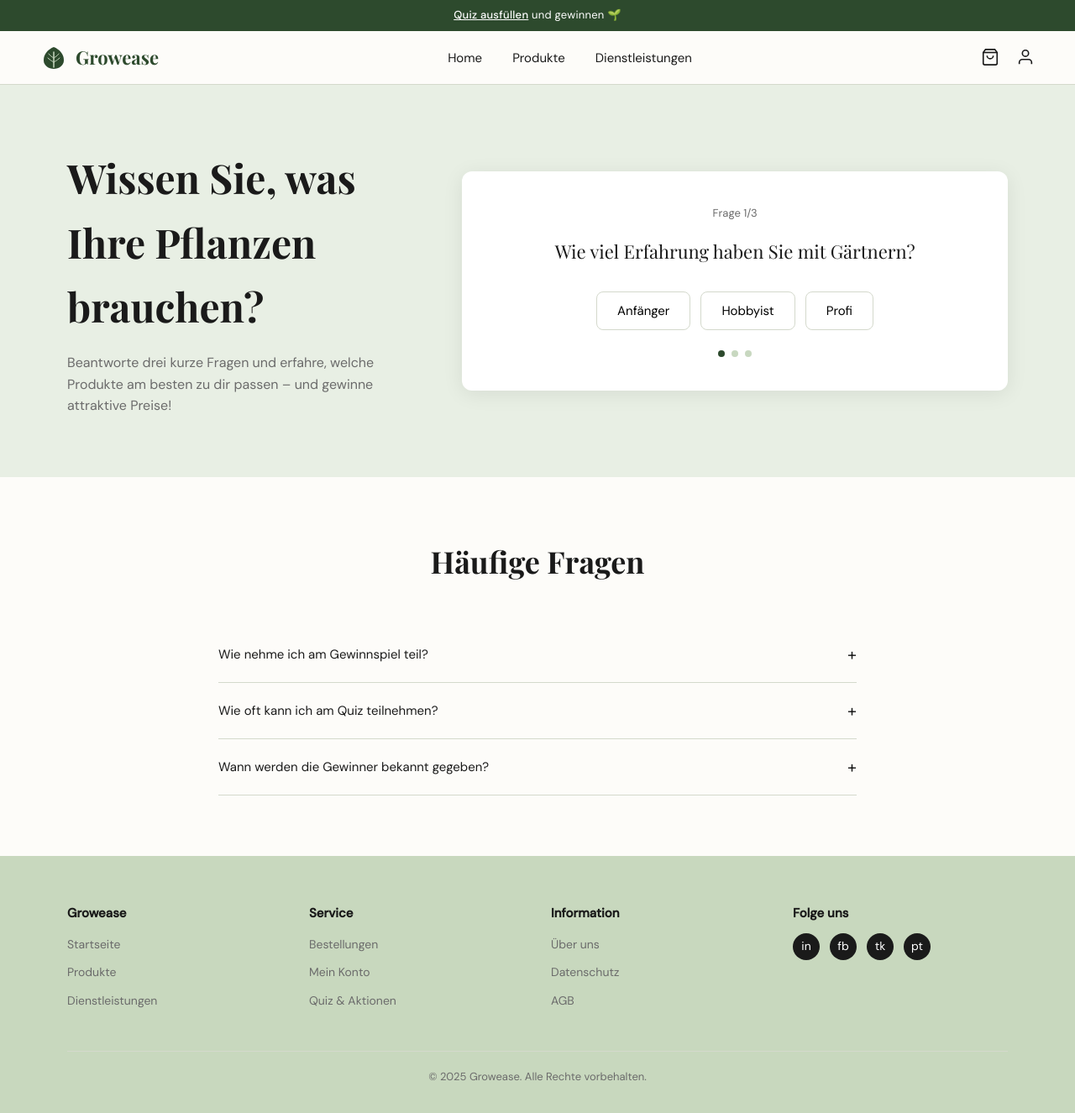
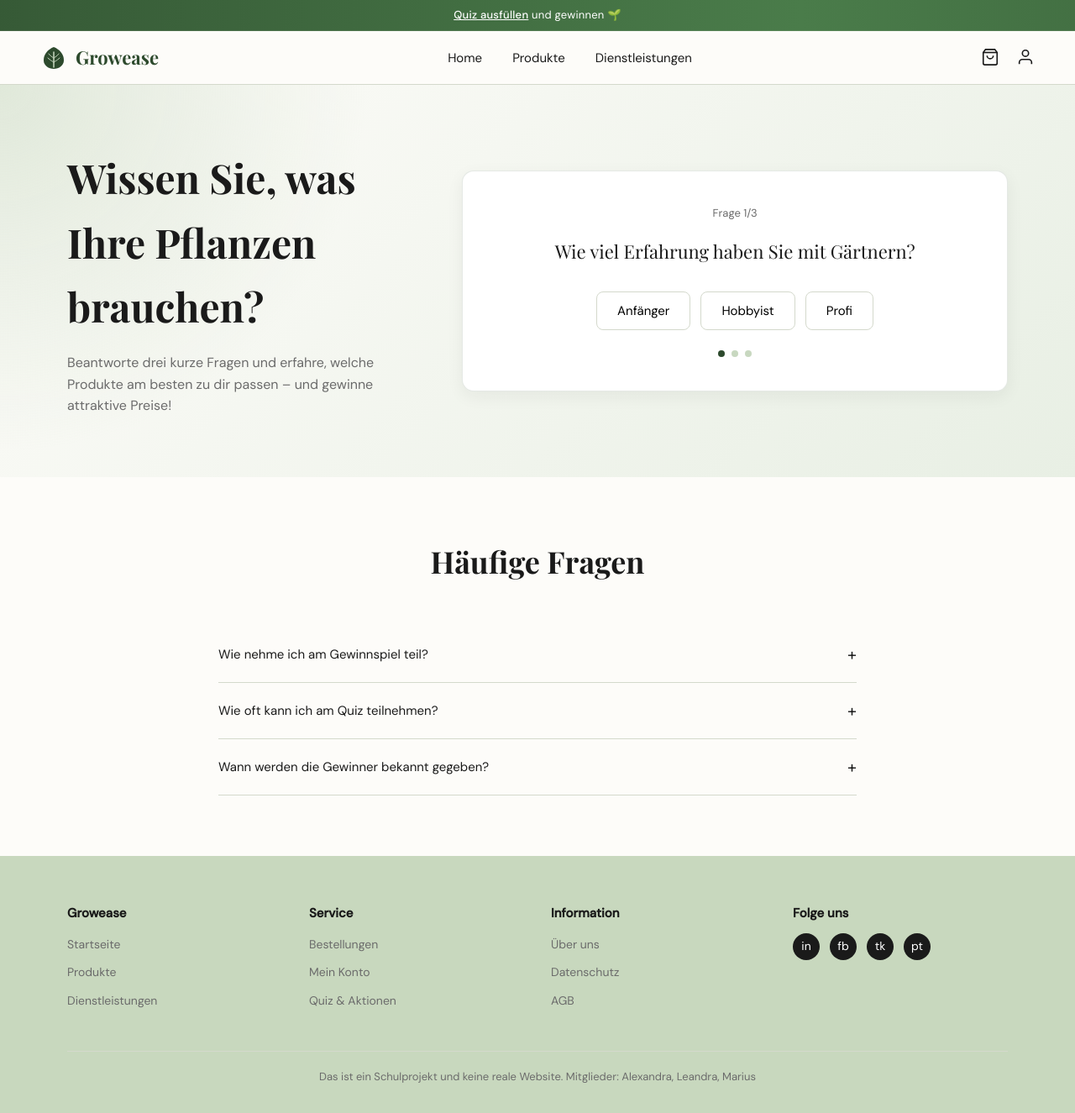
Before and after one commit to marius-zurkinden/MMA23b-CL3-GrowEase, a PHP site: page /quiz.html in a window 1280 px wide. Shown: the whole page at 84% size. Run offline with PHP 8.4, Linux system fonts and the light colour scheme.

Commit message:
diverse anpassungen

```diff
--- a/bestellungen.html
+++ b/bestellungen.html
@@ -4,7 +4,7 @@
     <meta charset="UTF-8" />
     <meta name="viewport" content="width=device-width, initial-scale=1.0" />
     <title>Growease – Bestellungen</title>
-    <link rel="stylesheet" href="style.css" />
+    <link rel="stylesheet" href="common.css" />
     <style>
       .page-header {
         padding: 48px 80px 0;
@@ -353,10 +353,10 @@
           </div>
         </div>
       </div>
-      <div class="footer-bottom">© 2025 Growease. Alle Rechte vorbehalten.</div>
+      <div class="footer-bottom">Das ist ein Schulprojekt und keine reale Website. Mitglieder: Alexandra, Leandra, Marius</div>
     </footer>
 
-    <script src="nav.js"></script>
+    <script src="common.js"></script>
     <script>
       function statusBadge(s) {
         var cls =
--- a/style.css
+++ b/common.css
@@ -1111,3 +1111,168 @@ footer {
 .nav-icon-btn:hover {
   color: var(--green-dark);
 }
+
+/* ─────────────────────────────────────────────
+   CSS-EFFEKTE – Hover, Rahmen, Hintergrund, Animationen
+   ───────────────────────────────────────────── */
+
+/* Hintergrundeffekt: dezenter Gradient auf Hero und Quiz */
+.hero,
+.quiz-hero {
+  background:
+    radial-gradient(circle at top left, rgba(200, 216, 192, 0.55), transparent 32%),
+    linear-gradient(135deg, var(--warm-white) 0%, var(--green-pale) 100%);
+}
+
+/* Animation: Begrüssungs-/Teaser-Animation auf der Startseite */
+.hero-content h1,
+.quiz-intro h1 {
+  animation: fadeSlideUp 0.8s ease both;
+}
+
+.hero-content p,
+.quiz-intro p {
+  animation: fadeSlideUp 0.9s ease both;
+  animation-delay: 0.12s;
+}
+
+@keyframes fadeSlideUp {
+  from {
+    opacity: 0;
+    transform: translateY(18px);
+  }
+  to {
+    opacity: 1;
+    transform: translateY(0);
+  }
+}
+
+/* Hover-Effekte: Navigation und Buttons wirken lebendiger */
+.nav-links a,
+.mobile-menu a,
+.btn,
+.nav-icon-btn {
+  transition:
+    color var(--transition),
+    background var(--transition),
+    transform var(--transition),
+    box-shadow var(--transition),
+    border-color var(--transition);
+}
+
+.nav-links a:hover,
+.mobile-menu a:hover {
+  color: var(--green-dark);
+  transform: translateY(-2px);
+}
+
+.btn:hover {
+  transform: translateY(-3px);
+  box-shadow: 0 10px 24px rgba(45, 74, 45, 0.18);
+}
+
+.nav-icon-btn:hover {
+  transform: scale(1.08);
+}
+
+/* Rahmen + Schatten: moderne Karten mit Tiefe */
+.product-card,
+.quiz-card,
+.kunden-card,
+.order-search-card,
+.order-result-card,
+.service-item,
+.feature-center-img {
+  border-radius: 14px;
+  transition:
+    transform var(--transition),
+    box-shadow var(--transition),
+    border-color var(--transition);
+}
+
+.product-card,
+.kunden-card,
+.quiz-card,
+.order-search-card,
+.order-result-card {
+  border: 1px solid rgba(45, 74, 45, 0.12);
+  box-shadow: 0 6px 20px rgba(26, 26, 26, 0.06);
+}
+
+.product-card:hover,
+.kunden-card:hover,
+.service-item:hover,
+.order-search-card:hover,
+.order-result-card:hover {
+  transform: translateY(-4px);
+  box-shadow: 0 14px 32px rgba(45, 74, 45, 0.16);
+  border-color: var(--green-light);
+}
+
+.product-img,
+.service-img,
+.feature-center-img,
+.hero-image {
+  border: 1px solid rgba(45, 74, 45, 0.14);
+  box-shadow: 0 8px 22px rgba(45, 74, 45, 0.1);
+}
+
+/* Bild-Hover: leichtes Zoomen für mehr Dynamik */
+.product-img img,
+.service-img img,
+.hero-image img,
+.feature-center-img img {
+  transition: transform 0.45s ease;
+}
+
+.product-card:hover .product-img img,
+.service-row:hover .service-img img,
+.hero-image:hover img,
+.feature-center-img:hover img {
+  transform: scale(1.06);
+}
+
+/* Animiertes Promotion-Element */
+.promo-banner {
+  background: linear-gradient(90deg, var(--green-dark), var(--green-mid), var(--green-dark));
+  background-size: 220% 100%;
+  animation: promoGradientMove 6s ease infinite;
+}
+
+.promo-banner a {
+  display: inline-block;
+  transition: transform var(--transition);
+}
+
+.promo-banner a:hover {
+  transform: scale(1.05);
+}
+
+@keyframes promoGradientMove {
+  0% {
+    background-position: 0% 50%;
+  }
+  50% {
+    background-position: 100% 50%;
+  }
+  100% {
+    background-position: 0% 50%;
+  }
+}
+
+/* Kleiner Fokus-Effekt für Formularfelder */
+input:focus,
+.search-bar:focus {
+  box-shadow: 0 0 0 4px rgba(74, 124, 74, 0.14);
+}
+
+/* Animation respektieren, falls Nutzer reduzierte Bewegung eingestellt haben */
+@media (prefers-reduced-motion: reduce) {
+  *,
+  *::before,
+  *::after {
+    animation-duration: 0.01ms !important;
+    animation-iteration-count: 1 !important;
+    scroll-behavior: auto !important;
+  }
+}
--- /dev/null
+++ b/common.js
@@ -0,0 +1,50 @@
+// common.js – gemeinsame Funktionen für alle Seiten
+document.addEventListener("DOMContentLoaded", function () {
+  var hamburgerBtn = document.getElementById("hamburgerBtn");
+  var mobileMenu = document.getElementById("mobileMenu");
+  var mobileClose = document.getElementById("mobileClose");
+
+  if (!hamburgerBtn || !mobileMenu || !mobileClose) {
+    alert("nav.js Fehler: Ein oder mehrere Elemente wurden nicht gefunden!\n" +
+      "hamburgerBtn: " + !!hamburgerBtn + "\n" +
+      "mobileMenu: " + !!mobileMenu + "\n" +
+      "mobileClose: " + !!mobileClose
+    );
+    console.warn("nav.js: Elemente nicht gefunden");
+    return;
+  }
+
+  // Sicherstellen, dass das Menu beim Start geschlossen ist
+  mobileMenu.classList.remove("is-open");
+  mobileMenu.style.display = "none";
+
+  function openMenu() {
+    alert("Menü wird geöffnet ✅");
+    // Doppelte Strategie: inline style + CSS-Klasse
+    mobileMenu.style.display = "flex";
+    mobileMenu.style.setProperty("display", "flex", "important");
+    mobileMenu.classList.add("is-open");
+    hamburgerBtn.classList.add("is-open");
+    hamburgerBtn.setAttribute("aria-label", "Menü schliessen");
+    document.body.style.overflow = "hidden";
+  }
+
+  function closeMenu() {
+    mobileMenu.style.display = "none";
+    mobileMenu.classList.remove("is-open");
+    hamburgerBtn.classList.remove("is-open");
+    hamburgerBtn.setAttribute("aria-label", "Menü öffnen");
+    document.body.style.overflow = "";
+  }
+
+  hamburgerBtn.addEventListener("click", openMenu);
+  mobileClose.addEventListener("click", closeMenu);
+
+  mobileMenu.querySelectorAll("a").forEach(function (a) {
+    a.addEventListener("click", closeMenu);
+  });
+
+  mobileMenu.addEventListener("click", function (e) {
+    if (e.target === mobileMenu) closeMenu();
+  });
+});
--- a/dienstleistungen.html
+++ b/dienstleistungen.html
@@ -4,7 +4,7 @@
     <meta charset="UTF-8" />
     <meta name="viewport" content="width=device-width, initial-scale=1.0" />
     <title>Growease – Dienstleistungen</title>
-    <link rel="stylesheet" href="style.css" />
+    <link rel="stylesheet" href="common.css" />
   </head>
   <body>
     <div class="promo-banner">
@@ -199,10 +199,10 @@
           </div>
         </div>
       </div>
-      <div class="footer-bottom">© 2025 Growease. Alle Rechte vorbehalten.</div>
+      <div class="footer-bottom">Das ist ein Schulprojekt und keine reale Website. Mitglieder: Alexandra, Leandra, Marius</div>
     </footer>
 
-    <script src="nav.js"></script>
+    <script src="common.js"></script>
     <script>
       async function loadServices() {
         var list = document.getElementById("servicesList");
--- a/index.html
+++ b/index.html
@@ -4,7 +4,7 @@
     <meta charset="UTF-8" />
     <meta name="viewport" content="width=device-width, initial-scale=1.0" />
     <title>Growease – Startseite</title>
-    <link rel="stylesheet" href="style.css" />
+    <link rel="stylesheet" href="common.css" />
   </head>
   <body>
     <!-- PROMO BANNER -->
@@ -369,10 +369,10 @@
           </div>
         </div>
       </div>
-      <div class="footer-bottom">© 2025 Growease. Alle Rechte vorbehalten.</div>
+      <div class="footer-bottom">Das ist ein Schulprojekt und keine reale Website. Mitglieder: Alexandra, Leandra, Marius</div>
     </footer>
 
-    <script src="nav.js"></script>
+    <script src="common.js"></script>
     <script>
       const API_BASE = "http://localhost:8081/api.php/records";
 
--- a/kunden.html
+++ b/kunden.html
@@ -4,7 +4,7 @@
     <meta charset="UTF-8" />
     <meta name="viewport" content="width=device-width, initial-scale=1.0" />
     <title>Growease – Mein Konto</title>
-    <link rel="stylesheet" href="style.css" />
+    <link rel="stylesheet" href="common.css" />
     <style>
       .page-header {
         padding: 48px 80px 0;
@@ -346,10 +346,10 @@
           </div>
         </div>
       </div>
-      <div class="footer-bottom">© 2025 Growease. Alle Rechte vorbehalten.</div>
+      <div class="footer-bottom">Das ist ein Schulprojekt und keine reale Website. Mitglieder: Alexandra, Leandra, Marius</div>
     </footer>
 
-    <script src="nav.js"></script>
+    <script src="common.js"></script>
     <script>
       document.getElementById("kontoForm").addEventListener("submit", function (e) {
         e.preventDefault();
--- a/produkte.html
+++ b/produkte.html
@@ -4,7 +4,7 @@
     <meta charset="UTF-8" />
     <meta name="viewport" content="width=device-width, initial-scale=1.0" />
     <title>Growease – Produkte</title>
-    <link rel="stylesheet" href="style.css" />
+    <link rel="stylesheet" href="common.css" />
   </head>
   <body>
     <div class="promo-banner">
@@ -254,10 +254,10 @@
           </div>
         </div>
       </div>
-      <div class="footer-bottom">© 2025 Growease. Alle Rechte vorbehalten.</div>
+      <div class="footer-bottom">Das ist ein Schulprojekt und keine reale Website. Mitglieder: Alexandra, Leandra, Marius</div>
     </footer>
 
-    <script src="nav.js"></script>
+    <script src="common.js"></script>
     <script>
       const API_BASE = "http://localhost:8081/api.php/records";
       var allProducts = [];
--- a/quiz.html
+++ b/quiz.html
@@ -4,7 +4,7 @@
     <meta charset="UTF-8" />
     <meta name="viewport" content="width=device-width, initial-scale=1.0" />
     <title>Growease – Quiz & Gewinnspiel</title>
-    <link rel="stylesheet" href="style.css" />
+    <link rel="stylesheet" href="common.css" />
   </head>
   <body>
     <div class="promo-banner">
@@ -280,10 +280,10 @@
           </div>
         </div>
       </div>
-      <div class="footer-bottom">© 2025 Growease. Alle Rechte vorbehalten.</div>
+      <div class="footer-bottom">Das ist ein Schulprojekt und keine reale Website. Mitglieder: Alexandra, Leandra, Marius</div>
     </footer>
 
-    <script src="nav.js"></script>
+    <script src="common.js"></script>
     <script>
       var questions = [
         {
```
Also changed, not shown: nav.js (deleted, +0 -51 lines).
